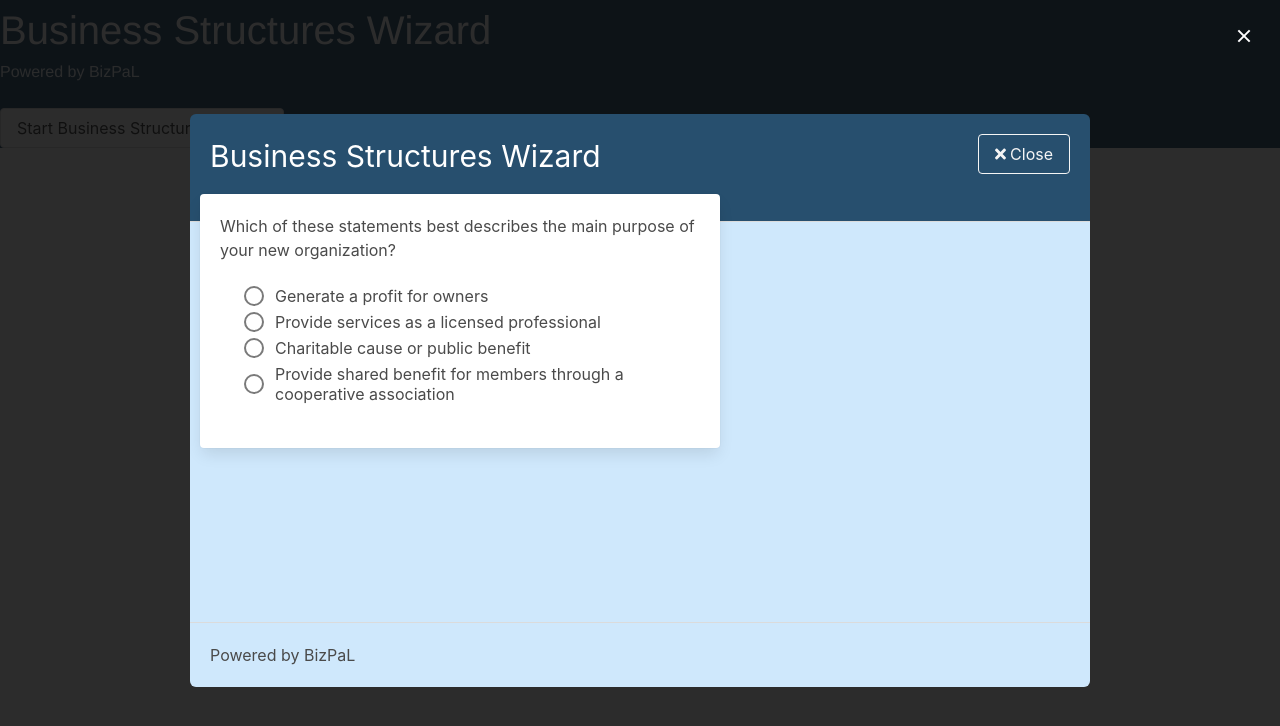
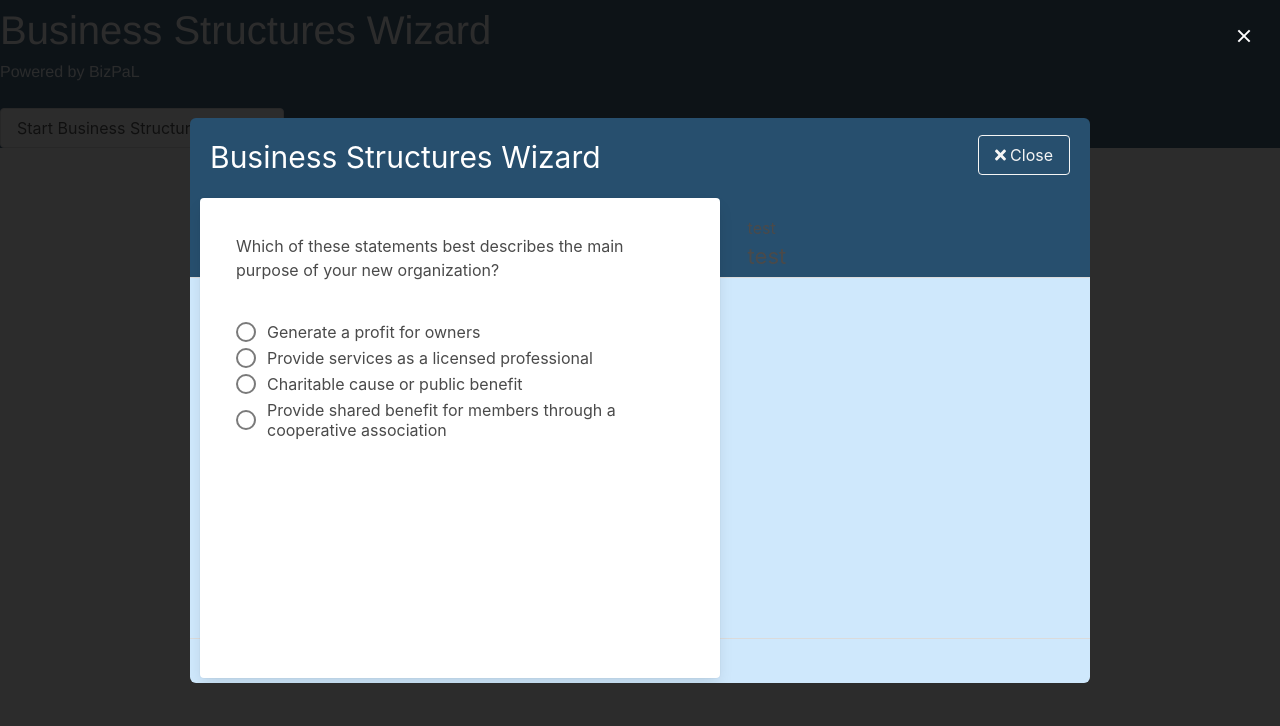
Before and after one commit to bcgov/entity-selection-tool, a Vue app: page / in a window 1280 px wide. Both pictures are taken after a click on the button "Start Business Structures Widget". Shown: the top 726 px of the page. Built offline with nearby package versions, Linux system fonts and the light colour scheme.

Commit message:
UI Updates part 3

```diff
--- a/src/App.vue
+++ b/src/App.vue
@@ -52,18 +52,22 @@ h1 {
 .modal-card-head {
   background-color: #274f6e;
   padding-bottom: 6px;
+  height: 160px;
 }
 .modal-card-body {
   background-color: rgb(207, 232, 252);
-  min-height: 400px;
-
-  padding: 10px;
+  height: 360px;
+  padding-bottom: 0px;
+  padding-top: 0px;
 }
 .modal-card-foot {
   background-color: rgb(207, 232, 252);
+  padding-bottom: 10px;
+  padding-top: 10px;
 }
 .question.box {
   max-width: 520px;
+  height: 480px;
   z-index: 50;
   position: absolute;
   top: 80px;
@@ -78,4 +82,9 @@ h2 {
 .be-subtitle {
   padding-bottom: 0px;
 }
+.card-content {
+  background-color: transparent;
+  padding: 1rem;
+  height: 340px;
+}
 </style>
--- a/src/components/Entity.vue
+++ b/src/components/Entity.vue
@@ -11,21 +11,19 @@
     </b-button> -->
         <template v-slot:headertext>
           <h2>QUESTION {{ currentCategoryIndex }} of {{ totalCategories }}</h2>
-          <br />
-          <!-- <h3>{{ weights[currentCategory] }}</h3> -->
-          <h3>
+        </template>
+        <template v-slot:bodytext>
+          <p>
             {{
               data.collection[`cat-${currentCategoryIndex}`][
                 `question_${locale}`
               ]
             }}
-          </h3>
+          </p>
           <br />
-        </template>
-        <template v-slot:bodytext>
           <form>
             <template v-for="(value, index) in current">
-              <label v-bind:key="`${index}${currentCategoryIndex}`">
+              <div v-bind:key="`${index}${currentCategoryIndex}`" class="field">
                 <b-radio
                   type="is-info"
                   name="questions"
@@ -37,10 +35,9 @@
                         .answerIndex
                   "
                   @click.native="onSelect(value, index)"
-                />
-                {{ value[`title_${locale}`] }}
-                <br />
-              </label>
+                  ><label :for="index"> {{ value[`title_${locale}`] }}</label>
+                </b-radio>
+              </div>
             </template>
           </form>
           <br />
--- a/src/components/ModalHome.vue
+++ b/src/components/ModalHome.vue
@@ -34,6 +34,11 @@
                   {{ $t("entity_title_two") }}
                 </h2>
               </div>
+              <div v-if="!started">
+                <h3 style="hidden">test</h3>
+
+                <h2 style="hidden">test</h2>
+              </div>
             </div>
           </div>
         </div>
@@ -42,13 +47,13 @@
     <div class="modal-card-body">
       <div v-if="!started && !nonProfit">
         <BaseCard class="question box">
-          <template v-slot:headertext>
+          <template v-slot:headertext> </template>
+          <template v-slot:bodytext>
             <p>
               Which of these statements best describes the main purpose of your
               new organization?
             </p>
-          </template>
-          <template v-slot:bodytext>
+            <br />
             <b-radio
               @click.native="start()"
               name="purpose"
--- a/src/components/base-components/BaseCard.vue
+++ b/src/components/base-components/BaseCard.vue
@@ -1,5 +1,5 @@
 <template>
-  <div class="card linkCard">
+  <div class="card">
     <div class="custom-header">
       <!-- slot name is all lowercase because of browser requirements -->
       <slot name="headertext"></slot>
```
